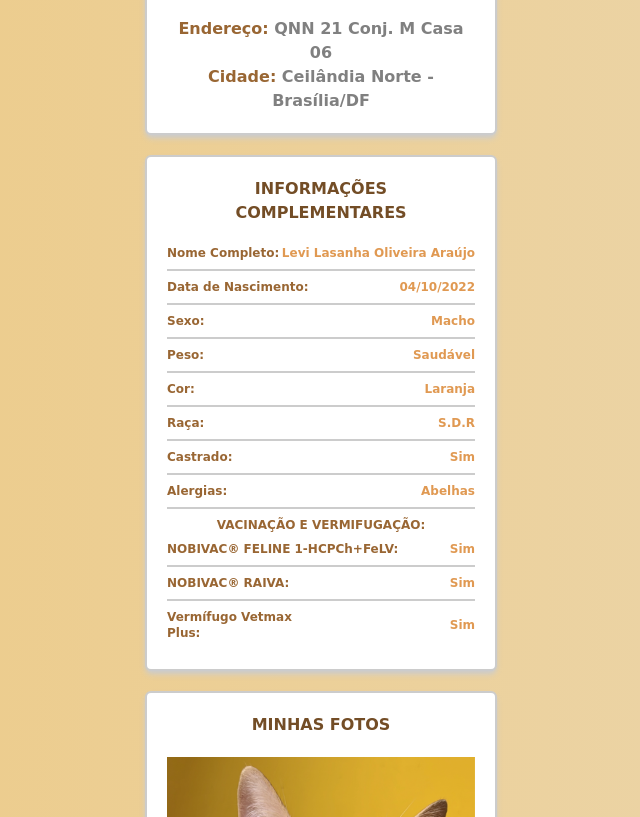
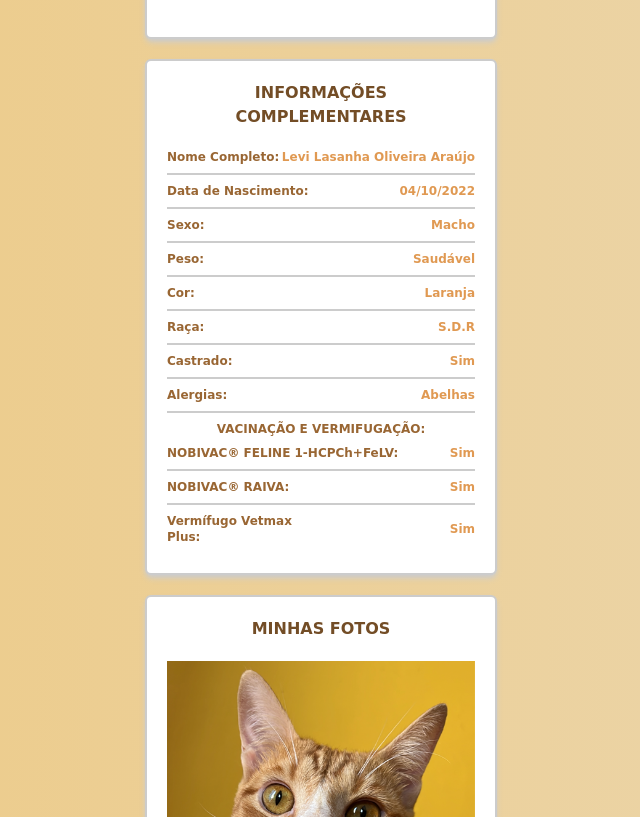
Before and after one commit to franklinarauj/levi-lasanha, a website: page index.html in a window 1280 px wide. Shown: the part 1013-1830 px from the top of the page, without its empty margins (319-959 px from the left). Drawn offline with Linux system fonts and the light colour scheme; a web font is replaced by a local one.

Commit message:
remove address

```diff
--- a/index.html
+++ b/index.html
@@ -150,21 +150,6 @@
                                 </g>
                             </svg>
                         </a>
-                    </div>
-
-                    <div class="text-center selection:text-orange">
-                        <span class="text-brown font-bold selection:text-brown_dark">
-                            Endereço:
-                        </span>
-                        <a class="hover:text-orange" href="https://maps.app.goo.gl/GSwekhcUwsBLa2fJ7" target="_blank">
-                            QNN 21 Conj. M Casa 06
-                        </a>
-                    </div>
-                    <div class="text-center selection:text-orange">
-                        <span class="text-brown font-bold selection:text-brown_dark">
-                            Cidade:
-                        </span>
-                        Ceilândia Norte - Brasília/DF
                     </div>
                 </span>
             </div>
```
Also changed, not shown: 1 other file.
